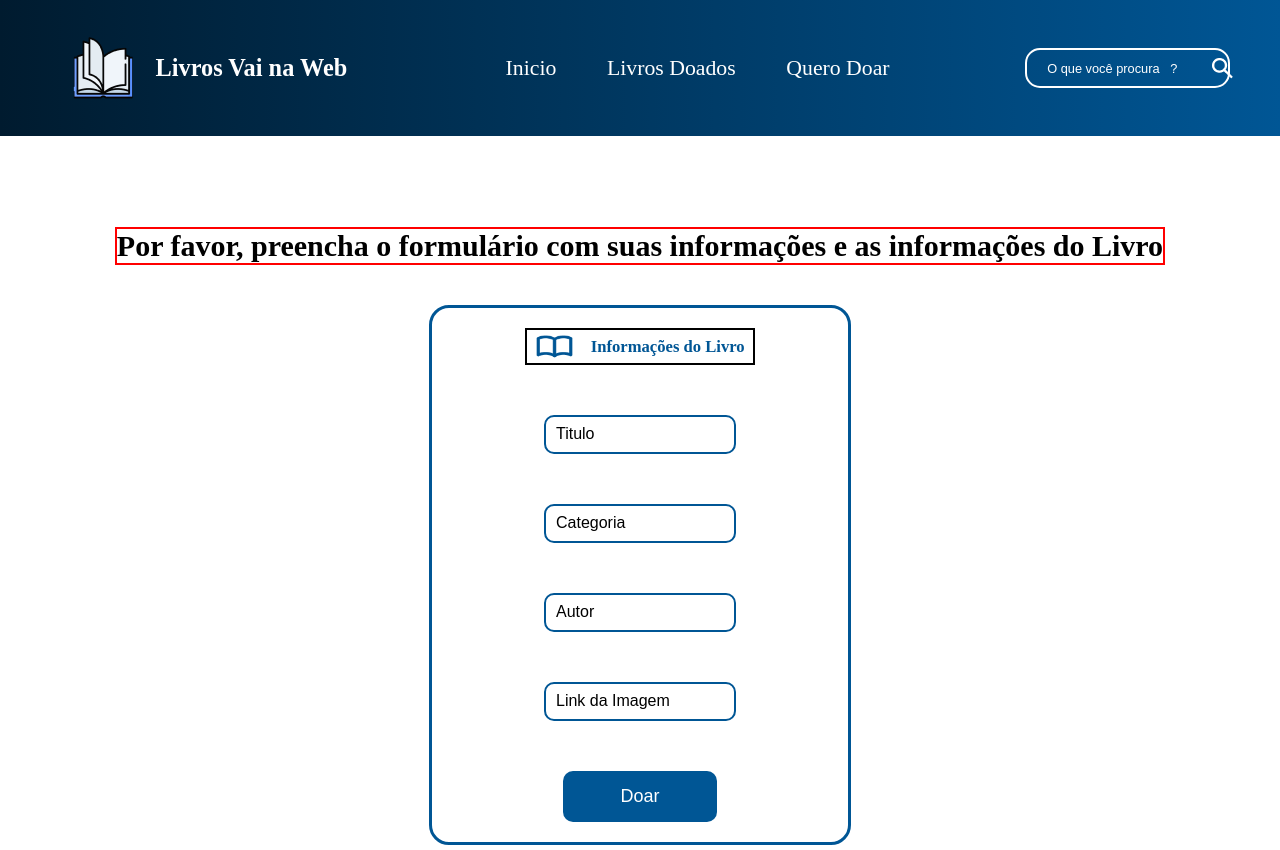
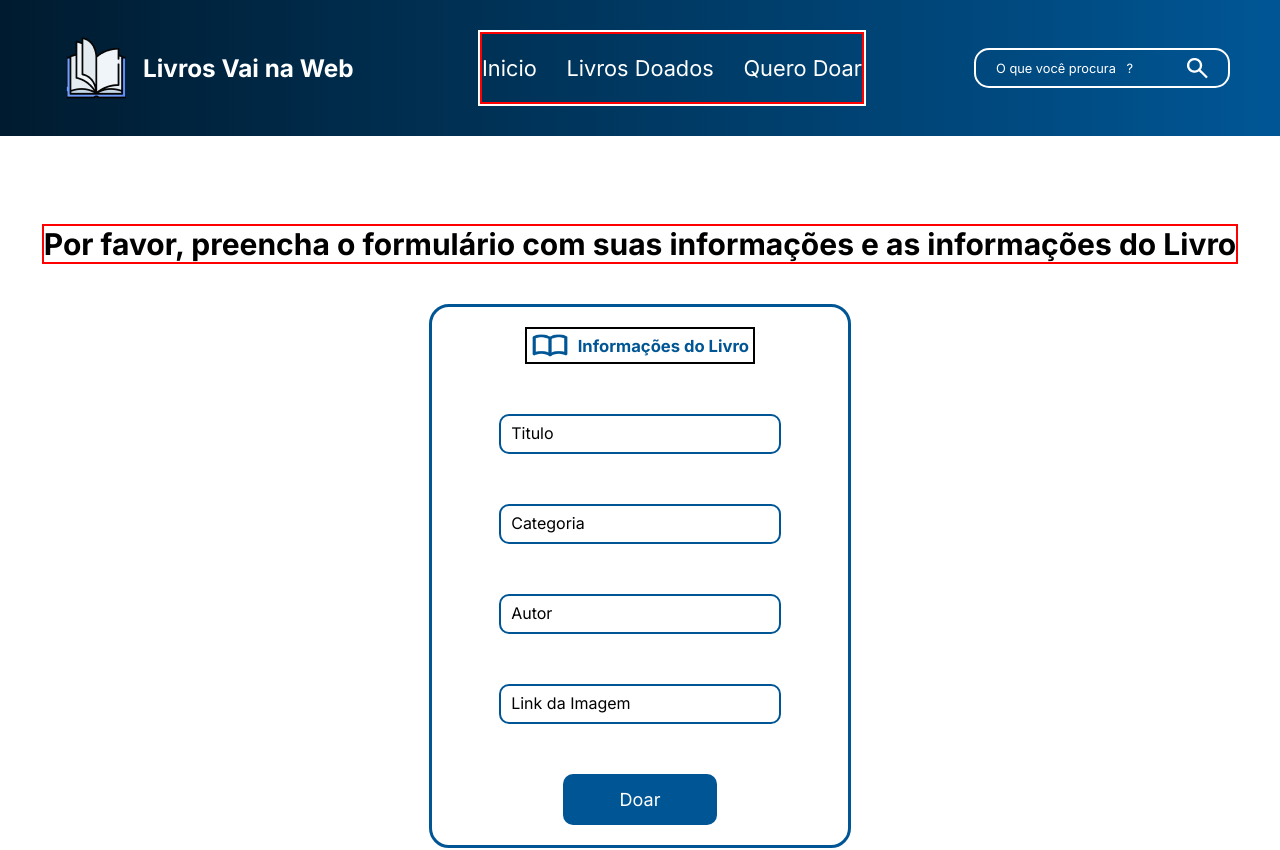
Before and after one commit to leonardofv/Doacao-de-Livros, a React (Vite) app: page /QueroDoar in a window 1280 px wide. Shown: the top 850 px of the page. Built offline with nearby package versions, Linux system fonts and the light colour scheme.

Commit message:
refactore font

```diff
--- a/index.html
+++ b/index.html
@@ -1,9 +1,9 @@
 <!doctype html>
-<html lang="en">
+<html lang="pt-br">
   <head>
     <meta charset="UTF-8" />
     <meta name="viewport" content="width=device-width, initial-scale=1.0" />
-    <title>Livraria</title>
+    <title>Doação de Livros</title>
   </head>
   <body>
     <div id="root"></div>
--- a/src/components/Card/card.module.scss
+++ b/src/components/Card/card.module.scss
@@ -219,10 +219,11 @@
             }
             @media(max-width: 430px) {
                 width: 40vw;
+                font-size: 10px;
             }
             @media(max-width: 350px) {
                 width: 40vw;
-                font-size: 10px;
+                font-size: 8px;
             }
         }
     }
--- a/src/components/Footer/footer.module.scss
+++ b/src/components/Footer/footer.module.scss
@@ -24,7 +24,7 @@
     .divNumero {
         border: 2px solid red;
         @media(max-width: 600px) {
-            width: 13vw;
+            width: 17vw;
         }
         .numero {
             font-size: 1.5vw;
--- a/src/components/Header/header.module.scss
+++ b/src/components/Header/header.module.scss
@@ -50,18 +50,23 @@
     }
 
     .boxMenu {
+        border: 2px solid white;
         @media(max-width: 1000px) {
-            width: 30vw;
+            width: 33vw;
         }
         @media(max-width: 600px) {
             width: 80vw;
         }
         .pages_header {
+            border: 2px solid red;
             display: flex;
             align-items: center;
             justify-content: space-between;
             width: 30vw;
             height: 9vh;
+            @media(max-width: 1000px) {
+                width: 33vw;
+            }
             @media(max-width: 600px) {
                 width: 80vw;
                 height: 6vh;
@@ -87,22 +92,26 @@
 
     .boxSearch {
         border: 2px solid #fff;
-        width: 16vw;
-        height: 5vh;
+        width: 18vw;
+        height: 7vh;
         display: flex;
         align-items: center;
         justify-content: space-between;
         border-radius: 15px;
         padding: 0 20px;
-        @media(max-width: 1200px) {
+        @media(max-width: 1400px) {
+            width: 20vw;
             height: 5vh;
         }
+        @media(max-width: 1200px) {
+            width: 20vw;
+        }
         @media(max-width: 1100px) {
-            width: 17.5vw;
-            height: 5vh;
+            width: 19vw;
+            // height: 5vh;
         }
         @media(max-width: 950px) {
-            width: 22vw;
+            width: 23vw;
             height: 4vh;
         }
         @media(max-width: 600px) {
--- a/src/globalsStyle/globals.scss
+++ b/src/globalsStyle/globals.scss
@@ -1,7 +1,10 @@
+@import url('https://fonts.googleapis.com/css2?family=Inter:ital,opsz,wght@0,14..32,100..900;1,14..32,100..900&display=swap');
+
 * {
     margin: 0;
     padding: 0;
     box-sizing: border-box;
     list-style: none;
     text-decoration: none;
+    font-family: "Inter", serif;
 }
--- a/src/pages/Doados/doados.jsx
+++ b/src/pages/Doados/doados.jsx
@@ -11,8 +11,8 @@ export default function doar() {
 
             <section className={s.boxCards}>
                 <div className={s.cards}>
-                    <img className={s.img} src={imgProtagonista} alt="Livro o protagonista" />
-                    <p className={s.p}>O protagonista</p>
+                <img className={s.img} src={imgProtagonista} alt="Livro o protagonista" />
+                <p className={s.p}>O protagonista</p>
                     <p className={s.p}>Susanne Andrade</p>
                     <p className={s.p}>Ficção</p>
                 </div>
--- a/src/pages/Doados/doados.module.scss
+++ b/src/pages/Doados/doados.module.scss
@@ -46,11 +46,10 @@
         border: 3px solid #005695;
         border-radius: 10px;
         width: 12.7vw;
-        padding: 20px;
+        padding: 10px;
         display: flex;
         flex-direction: column;
         align-items: center;
-        justify-content: first baseline;
         @media(max-width: 1300px) {
             width: 16vw;
         }
@@ -61,7 +60,7 @@
             width: 19vw;
         }
         @media(max-width: 850px) {
-            width: 21vw;
+            width: 22vw;
         }
         @media(max-width: 600px) {
             width: 60vw;
@@ -84,7 +83,7 @@
             }
         }
         .p {
-            // border: 2px solid;
+            border: 2px solid;
             margin: 5px 0;
         }
     }
--- a/src/pages/QueroDoar/queroDoar.module.scss
+++ b/src/pages/QueroDoar/queroDoar.module.scss
@@ -25,10 +25,10 @@
             font-size: 25px;
         }
         @media(max-width: 920px) {
-            font-size: 22px;
+            font-size: 20px;
         }
         @media(max-width: 780px) {
-            font-size: 20px;
+            font-size: 18px;
         }
         @media(max-width: 710px) {
             font-size: 18px;
@@ -122,6 +122,9 @@
         padding: 10px;
         border: 2px solid #005695;
         border-radius: 10px;
+        @media(max-width: 1300px) {
+            width: 22vw;
+        }
         @media(max-width: 1150px) {
             width: 20vw;
         }
```
